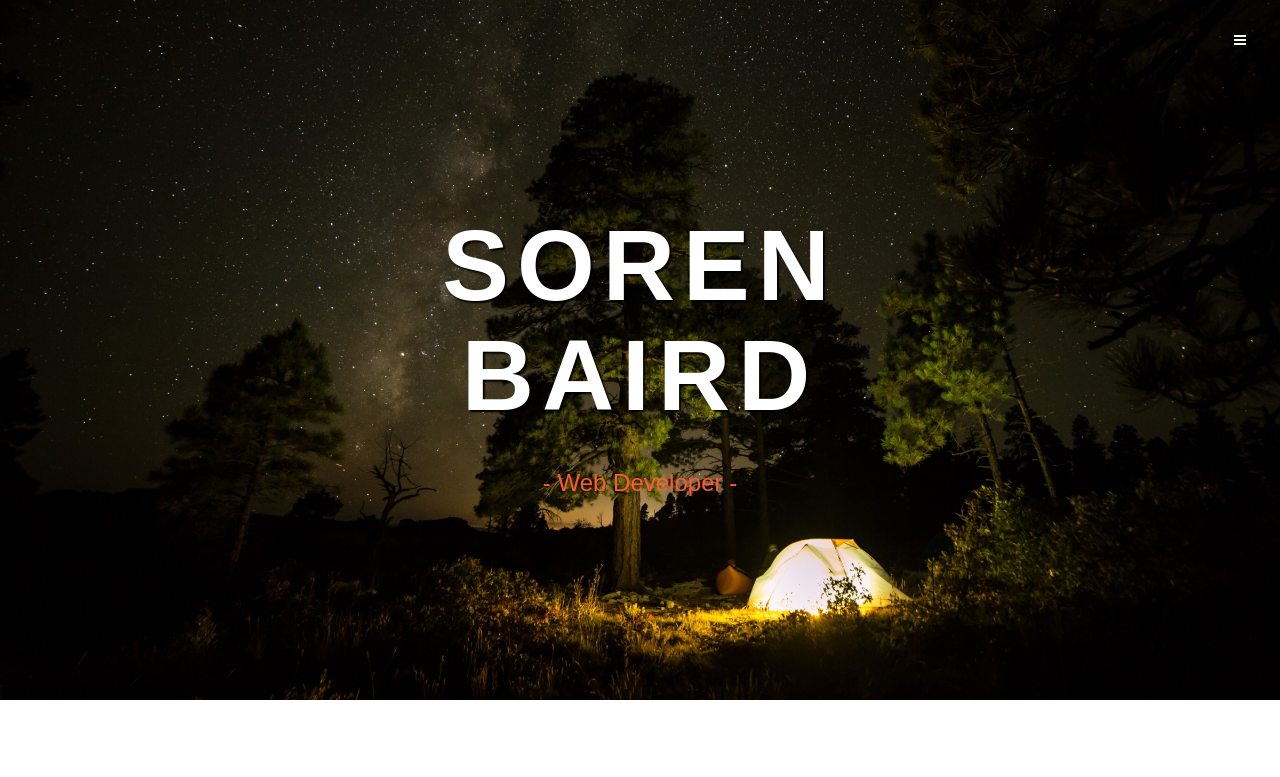
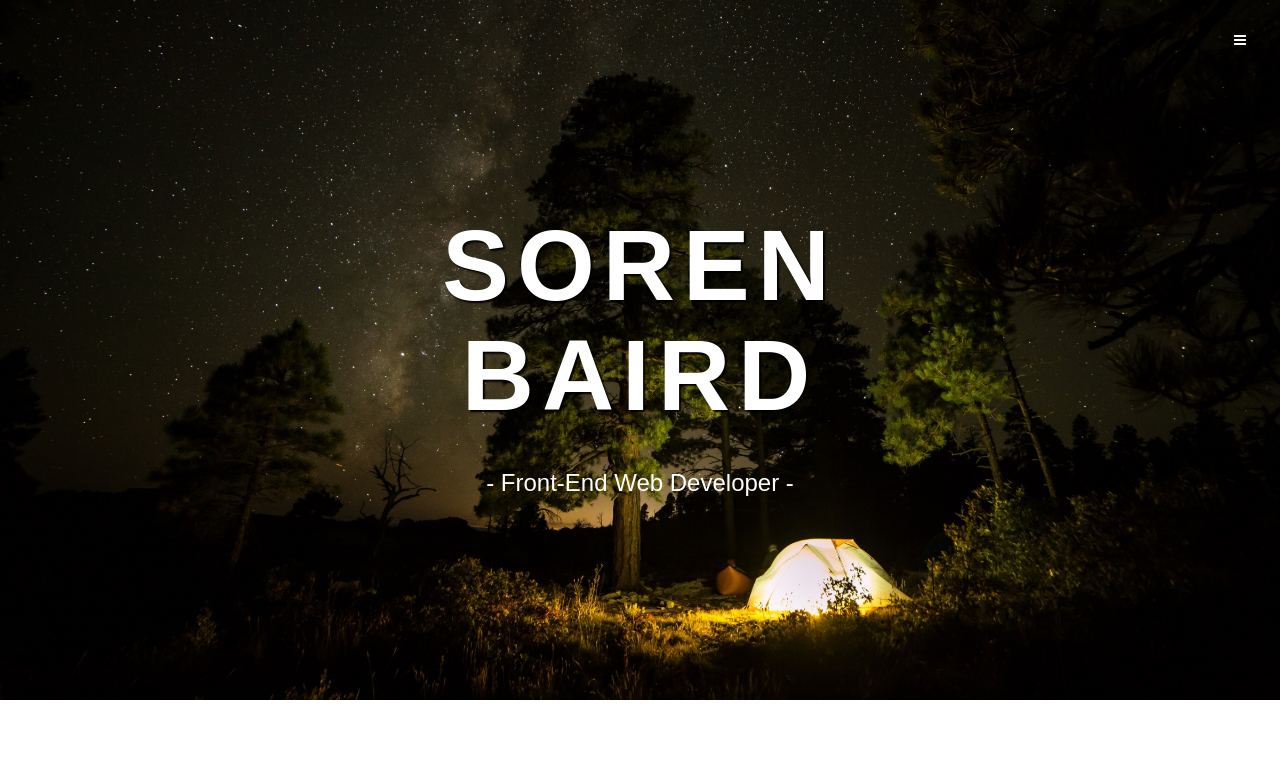
Before and after one commit to sorebear/project_portfolio, a website: page public/index.html in a window 1280 px wide. Shown: the top 777 px of the page. Drawn offline with nearby package versions, Linux system fonts and the light colour scheme; a web font is replaced by a local one.

Commit message:
Changed Subtitle Color

```diff
--- a/public/css/style.css
+++ b/public/css/style.css
@@ -97,7 +97,7 @@ h1, h2, h3, h4, h5, h6 {
 #home h3 {
 	margin-top: 0;
 	letter-spacing: 1.5;
-	color: #f85c37;
+	color: white;
 }
 
 .menu {
--- a/public/index.html
+++ b/public/index.html
@@ -57,7 +57,7 @@
 				<div class="row">
 					<div class="col-md-6 col-md-offset-3">
 						<h1>SOREN BAIRD</h1>
-						<h3>- Web Developer -</h3>
+						<h3>- Front-End Web Developer -</h3>
 					</div>
 				</div>
 				<! --/row -->
```
Also changed, not shown: public/dist/styles.min.css.
